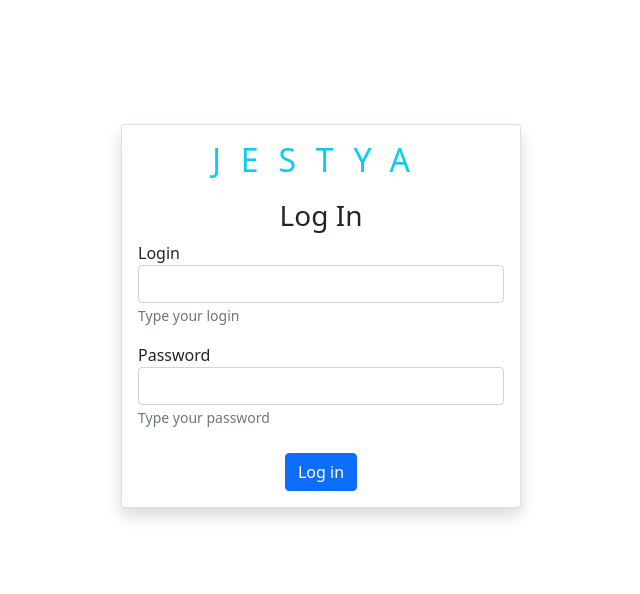
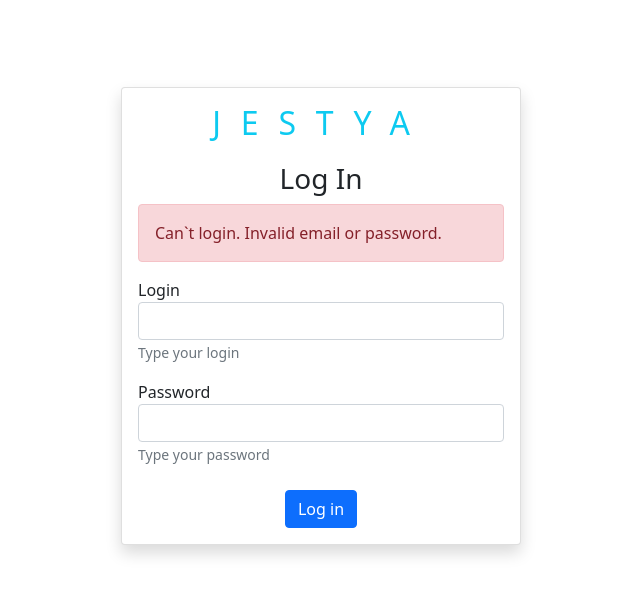
Before and after one commit to kendis-fit/jestya, a React (Create React App) app in the folder client/: page /login in a window 1280 px wide. Shown: the top 594 px of the page, without its empty margins (319-959 px from the left). Built offline with nearby package versions, Linux system fonts and the light colour scheme; the HTML template or start-up script is replaced by a standard one.

Commit message:
layout changes

```diff
--- a/client/src/components/Login/Login.tsx
+++ b/client/src/components/Login/Login.tsx
@@ -1,60 +1,67 @@
-import React from "react";
-import { Formik } from "formik";
+import React, { useState } from "react";
 
 const Login = () => {
-	const handleSubmiting = () => {};
+	const [state, setState] = useState({ login: "", password: "" });
+	const [loginError, SetLoginError] = useState(true);
+
+	const handleSubmiting = (event: React.FormEvent) => {
+		event.preventDefault();
+		alert(JSON.stringify(state, null, 2));
+	};
+
+	const handleChange = (event: React.ChangeEvent<HTMLInputElement>) => {
+		setState({ ...state, [event.target.name]: event.target.value });
+	};
 
 	return (
-		<div
-			className="
-			login
-      		d-flex justify-content-center align-items-center"
-		>
+		<div className="login">
 			<div
 				className="
 				login__container
 				card
 				shadow p-3 mb-5 bg-white rounded "
 			>
-				{/* <div
+				<h2
 					className="
-					card-body
-
-					"
-				> */}
-				<h2 className="login__title title text-info text-center">Jestya</h2>
+					login__title
+					title text-info text-center"
+				>
+					Jestya
+				</h2>
 				<h3 className="text-center card-title">Log In</h3>
-				<Formik initialValues={{ a: 1 }} onSubmit={() => {}}>
-					{props => {
-						return (
-							<form action="">
+				<form onSubmit={handleSubmiting}>
+					<div className="alert alert-danger" role="alert">
+						Can`t login. Invalid email or password.
+					</div>
 					<div className="form-group mb-3">
 						<label className="w-100">
 							Login
-										<input className="form-control w100" />
+							<input className="form-control" name="login" value={state.login} onChange={handleChange} />
 							<small className="form-text text-muted">Type your login</small>
 						</label>
 					</div>
 					<div className="form-group mb-4">
 						<label className="w-100">
 							Password
-										<input type="password" className="form-control" />
-										<small className="form-text text-muted">Type your password</small>
+							<input
+								type="password"
+								className="form-control"
+								name="password"
+								value={state.password}
+								onChange={handleChange}
+							/>
+							<small className="form-text text-muted ">Type your password</small>
 						</label>
 					</div>
 					<button
 						type="submit"
 						className="
-									btn btn-primary
-									login__sumbitButton"
+						login__sumbitButton
+						btn btn-primary"
 					>
 						Log in
 					</button>
 				</form>
-						);
-					}}
-				</Formik>
-				{/* </div> */}
 			</div>
 		</div>
 	);
--- a/client/src/components/Login/_login.scss
+++ b/client/src/components/Login/_login.scss
@@ -1,6 +1,9 @@
 .login {
     height: 85vh;
-    flex-wrap: wrap;
+    display: flex;
+    justify-content: center;
+    align-items: center;
+    // background-color: #e0f5ff;
 
     &__title {
         letter-spacing: 0.62em;
```
Lines whose indentation alone changed are shown as unchanged.
